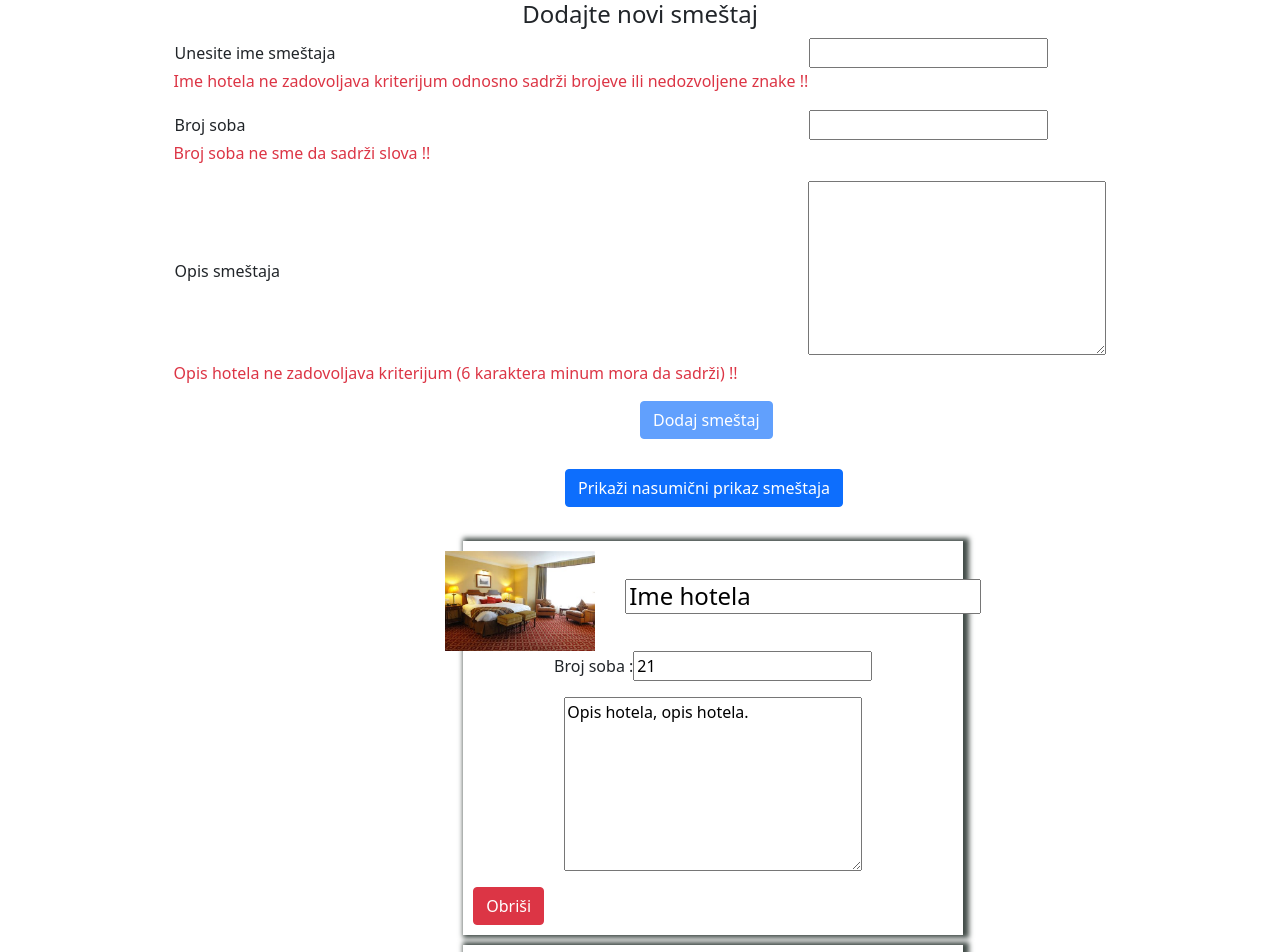
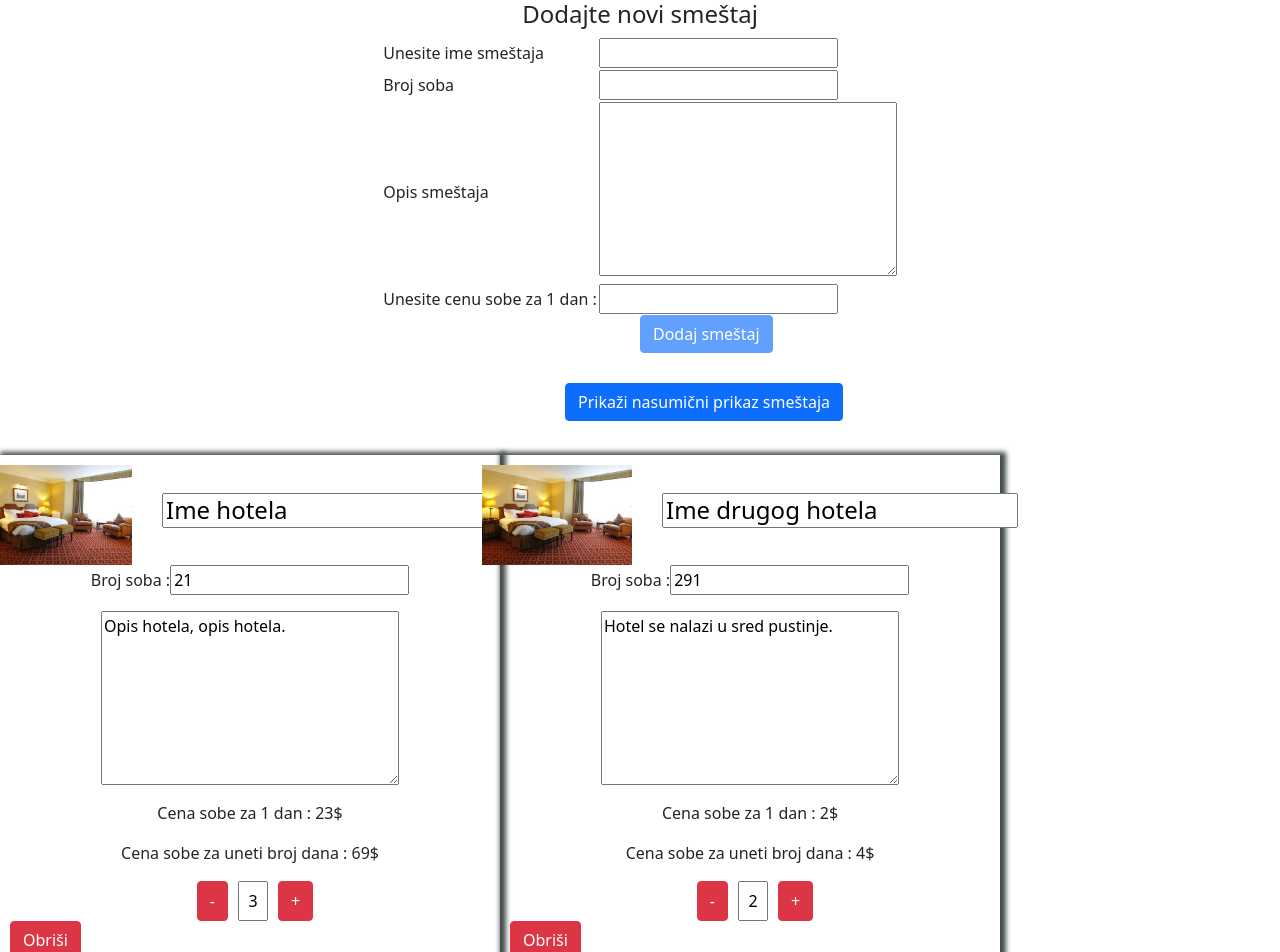
Before and after one commit to stefan-gg/university, an Angular app in the folder IT255/DZ05/: page / in a window 1280 px wide. Shown: the top 952 px of the page. Built offline with nearby package versions, Linux system fonts and the light colour scheme.

Commit message:
IT255-DZ08

```diff
--- a/IT255/DZ05/src/app/app.component.html
+++ b/IT255/DZ05/src/app/app.component.html
@@ -22,12 +22,15 @@
   }
 
   .smestaj {
-    width: 300px;
-    margin-left: 44%;
+    display: flex;
+    width: fit-content;
+    flex-direction: row;
+    justify-content: center;
+    align-items: center;
+    flex-wrap: wrap;
   }
 
-  .form,
-  .smestaj {
+  .form {
     display: flex;
     flex-direction: column;
     justify-content: center;
@@ -42,8 +45,8 @@
 <div class="form">
   <app-forma (dodajSmestaj)="addSmestaj($event)"></app-forma>
   <button class="dugme btn btn-primary" (click)="shuffleSmestaj()">Prikaži nasumični prikaz smeštaja</button><br />
+</div>
 
-</div>
 <div class="smestaj">
   <div *ngFor="let smestaj of lista_svih_smestaja">
     <app-smestaj [smestaj]="smestaj" (deleteSmestaj)="deleteIzabraniSmestaj($event)">
--- a/IT255/DZ05/src/app/app.component.ts
+++ b/IT255/DZ05/src/app/app.component.ts
@@ -11,8 +11,8 @@ export class AppComponent {
   public lista_svih_smestaja: Smestaj[] = [];
 
   constructor() {
-    this.lista_svih_smestaja = [new Smestaj("Ime hotela", "21", "Opis hotela, opis hotela."),
-    new Smestaj("Ime drugog hotela", "291", "Hotel se nalazi u sred pustinje.")];
+    this.lista_svih_smestaja = [new Smestaj("Ime hotela", "21", "Opis hotela, opis hotela.", 23, 3),
+    new Smestaj("Ime drugog hotela", "291", "Hotel se nalazi u sred pustinje.", 2, 2)];
   }
 
   addSmestaj(smestaj: Smestaj): void {
--- a/IT255/DZ05/src/app/app.module.ts
+++ b/IT255/DZ05/src/app/app.module.ts
@@ -6,6 +6,7 @@ import { AppComponent } from './app.component';
 import { SmestajComponent } from './smestaj/smestaj.component';
 import { FormaComponent } from './forma/forma.component';
 import { FormsModule, ReactiveFormsModule } from '@angular/forms';
+import { SmestajService } from './services/smestaj.service';
 
 @NgModule({
   declarations: [
@@ -19,7 +20,7 @@ import { FormsModule, ReactiveFormsModule } from '@angular/forms';
     FormsModule,
     ReactiveFormsModule
   ],
-  providers: [],
+  providers: [SmestajService],
   bootstrap: [AppComponent]
 })
 export class AppModule { }
--- a/IT255/DZ05/src/app/forma/forma.component.html
+++ b/IT255/DZ05/src/app/forma/forma.component.html
@@ -11,18 +11,25 @@
             <td><input type="text" name="imeHotela" id="ime" formControlName="imeHotela"><br /></td>
 
         </tr>
-        <p class="text-danger" *ngIf="!imeHotela.valid">Ime hotela ne zadovoljava kriterijum odnosno sadrži brojeve ili nedozvoljene znake !!</p>
+        <p class="text-danger" *ngIf="!imeHotela.valid && imeHotela.touched">Ime hotela ne zadovoljava kriterijum
+            odnosno sadrži brojeve ili nedozvoljene znake !!</p>
         <tr>
             <td><label for="brojSoba">Broj soba</label></td>
             <td><input type="number" name="brojSoba" id="broj" formControlName="brojSoba"></td>
         </tr>
-        <p class="text-danger" *ngIf="!brojSoba.valid">Broj soba ne sme da sadrži slova !!</p>
+        <p class="text-danger" *ngIf="!brojSoba.valid && brojSoba.touched">Broj soba ne sme da sadrži slova !!</p>
         <tr>
             <td><label for="opisHotela">Opis smeštaja</label></td>
-            <textarea name="opisHotela" id="opisHotela" cols="30" rows="7" maxlength="200" required
-                formControlName="opisHotela"></textarea>
+            <td><textarea name="opisHotela" id="opisHotela" cols="30" rows="7" maxlength="200" required
+                    formControlName="opisHotela"></textarea></td>
         </tr>
-        <p class="text-danger" *ngIf="!opisHotela.valid">Opis hotela ne zadovoljava kriterijum (6 karaktera minum mora da sadrži) !!</p>
+        <p class="text-danger" *ngIf="!opisHotela.valid && opisHotela.touched">Opis hotela ne zadovoljava kriterijum (6
+            karaktera minum mora da sadrži) !!</p>
+        <tr>
+            <td><label for="cenaSobe">Unesite cenu sobe za 1 dan :</label></td>
+            <td><input type="number" name="cenaSobe" id="cenaSobe" formControlName="cenaSobe"></td>
+            <p class="text-danger" *ngIf="!cenaSobe.valid && cenaSobe.touched">Morate da unesete cenu sobe za 1 dan!</p>
+        </tr>
     </table>
     <button class="btn btn-primary" type="submit" [disabled]="!forma.valid">Dodaj smeštaj</button>
 </form>
--- a/IT255/DZ05/src/app/forma/forma.component.ts
+++ b/IT255/DZ05/src/app/forma/forma.component.ts
@@ -1,5 +1,6 @@
 import { Component, EventEmitter, Input, OnInit, Output } from '@angular/core';
 import { AbstractControl, FormBuilder, FormGroup, Validators } from '@angular/forms';
+import { from } from 'rxjs';
 import { Smestaj } from '../smestaj/smestaj.model';
 
 @Component({
@@ -14,21 +15,27 @@ export class FormaComponent implements OnInit {
   imeHotela: AbstractControl
   brojSoba: AbstractControl
   opisHotela: AbstractControl
+  cenaSobe: AbstractControl
+  //brojRezervisanihDana: AbstractControl
 
   constructor(formBuilder: FormBuilder) {
     this.forma = formBuilder.group({
       'imeHotela': ['', Validators.compose([Validators.required, Validators.pattern(/^([ \u00c0-\u01ffa-zA-Z'\-])+$/)])],
-      'brojSoba': ['',Validators.compose([Validators.required, Validators.pattern(/^\d+$/)])],
-      'opisHotela': ['', Validators.required]
+      'brojSoba': ['', Validators.compose([Validators.required, Validators.pattern(/^\d+$/)])],
+      'opisHotela': ['', Validators.required],
+      'cenaSobe': ['', Validators.required],
+      //'brojRezervisanihDana': ['', Validators.required]
     })
 
     this.imeHotela = this.forma.controls['imeHotela'];
     this.brojSoba = this.forma.controls['brojSoba'];
     this.opisHotela = this.forma.controls['opisHotela'];
+    this.cenaSobe = this.forma.controls['cenaSobe'];
+    //this.brojRezervisanihDana = this.forma.controls['brojRezervisanihDana'];
 
     this.opisHotela.valueChanges.subscribe(
       (opis: string) => {
-        if(opis.length < 6){
+        if (opis.length < 6) {
           console.log("Opis ima  : " + opis.length + " slova, a minimum je 6")
         }
       }
@@ -38,8 +45,7 @@ export class FormaComponent implements OnInit {
   ngOnInit(): void {
   }
 
-  onSubmit(forma: any): void{
-    this.dodajSmestaj.emit(new Smestaj(forma.imeHotela, forma.brojSoba, forma.opisHotela));
-    console.log("nije gore moze lose");
+  onSubmit(forma: any): void {
+    this.dodajSmestaj.emit(new Smestaj(forma.imeHotela, forma.brojSoba, forma.opisHotela, forma.cenaSobe, 1));
   }
 }
--- /dev/null
+++ b/IT255/DZ05/src/app/services/smestaj.service.ts
@@ -0,0 +1,10 @@
+import { Injectable } from "@angular/core";
+
+@Injectable()
+export class SmestajService {
+    constructor() { }
+
+    getCenaSmestaja(brojNoci: number, cenaPoNoci: number): number {
+        return brojNoci * cenaPoNoci;
+    }
+}
--- a/IT255/DZ05/src/app/smestaj/smestaj.component.html
+++ b/IT255/DZ05/src/app/smestaj/smestaj.component.html
@@ -14,7 +14,7 @@
         align-items: center;
     }
 
-    .imeISlika{
+    .imeISlika {
         display: flex;
         justify-content: center;
         align-items: center;
@@ -26,6 +26,23 @@
         width: 150px;
         margin-right: 30px;
     }
+
+    .rezervacija {
+        display: flex;
+        justify-content: center;
+        align-items: center;
+        flex-direction: row;
+    }
+
+    .reserve {
+        margin-left: 10px;
+        height: 40px;
+    }
+
+    .input {
+        text-align: center;
+        width: 30px;
+    }
 </style>
 <div class="opisSmestaja">
     <div class="imeISlika">
@@ -34,5 +51,14 @@
     </div>
     <p class="brojSoba">Broj soba : <input class="brojSoba" type="number" value="{{ smestaj.brojSoba }}"></p>
     <p class="opisHotela"><textarea cols="30" rows="7">{{ smestaj.opisHotela }}</textarea></p>
-    <button (click)="obrisi()" class="btn btn-danger" >Obriši</button>
+    <p class="rezervacija">Cena sobe za 1 dan : {{ smestaj.cenaSobe }}$</p>
+    <p class="rezervacija">Cena sobe za uneti broj dana : {{ izracunajCenu() }}$</p>
+
+    <div class="rezervacija">
+        <button (click)="otkaziJednuNoc()" class="reserve btn btn-danger">-</button>
+        <input type="text" value="{{ smestaj.brojRezervisanihDana }}" class="reserve input">
+        <button (click)="dodajJednuNoc()" class="reserve btn btn-danger">+</button>
+    </div>
+
+    <button (click)="obrisi()" class="btn btn-danger">Obriši</button>
 </div>
--- a/IT255/DZ05/src/app/smestaj/smestaj.component.ts
+++ b/IT255/DZ05/src/app/smestaj/smestaj.component.ts
@@ -1,5 +1,6 @@
 import { Component, EventEmitter, Input, OnInit, Output } from '@angular/core';
-import {Smestaj} from './smestaj.model';
+import { SmestajService } from '../services/smestaj.service';
+import { Smestaj } from './smestaj.model';
 
 @Component({
   selector: 'app-smestaj',
@@ -8,17 +9,31 @@ import {Smestaj} from './smestaj.model';
 })
 export class SmestajComponent implements OnInit {
 
-  @Output() deleteSmestaj: EventEmitter<Smestaj>;
-  @Input() smestaj: any;
+  @Output() deleteSmestaj = new EventEmitter();
+  @Input() smestaj: Smestaj;
 
-  constructor() {
-    this.deleteSmestaj = new EventEmitter();
+  constructor(private smestajService: SmestajService) {
+    this.smestaj = new Smestaj("", "", "", 0, 1);
   }
 
   public obrisi(): void {
     this.deleteSmestaj.emit(this.smestaj);
   }
 
+  dodajJednuNoc(): void {
+    this.smestaj.brojRezervisanihDana += 1;
+  }
+
+  otkaziJednuNoc(): void {
+    if (this.smestaj.brojRezervisanihDana > 1) {
+      this.smestaj.brojRezervisanihDana -= 1;
+    }
+  }
+
+  izracunajCenu(): number{
+    return this.smestajService.getCenaSmestaja(this.smestaj.brojRezervisanihDana, this.smestaj.cenaSobe);
+  }
+
   ngOnInit(): void {
   }
 
--- a/IT255/DZ05/src/app/smestaj/smestaj.model.ts
+++ b/IT255/DZ05/src/app/smestaj/smestaj.model.ts
@@ -3,10 +3,14 @@ export class Smestaj {
     imeHotela: string;
     opisHotela: string;
     brojSoba: string;
+    cenaSobe: number;
+    brojRezervisanihDana: number;
 
-    constructor(imeHotela: string, brojSoba: string, opisHotela: string) {
+    constructor(imeHotela: string, brojSoba: string, opisHotela: string, cenaSobe: number, brojRezervisanihDana: number) {
         this.imeHotela = imeHotela;
         this.brojSoba = brojSoba;
         this.opisHotela = opisHotela;
+        this.cenaSobe = cenaSobe;
+        this.brojRezervisanihDana = brojRezervisanihDana;
     }
 }
```
